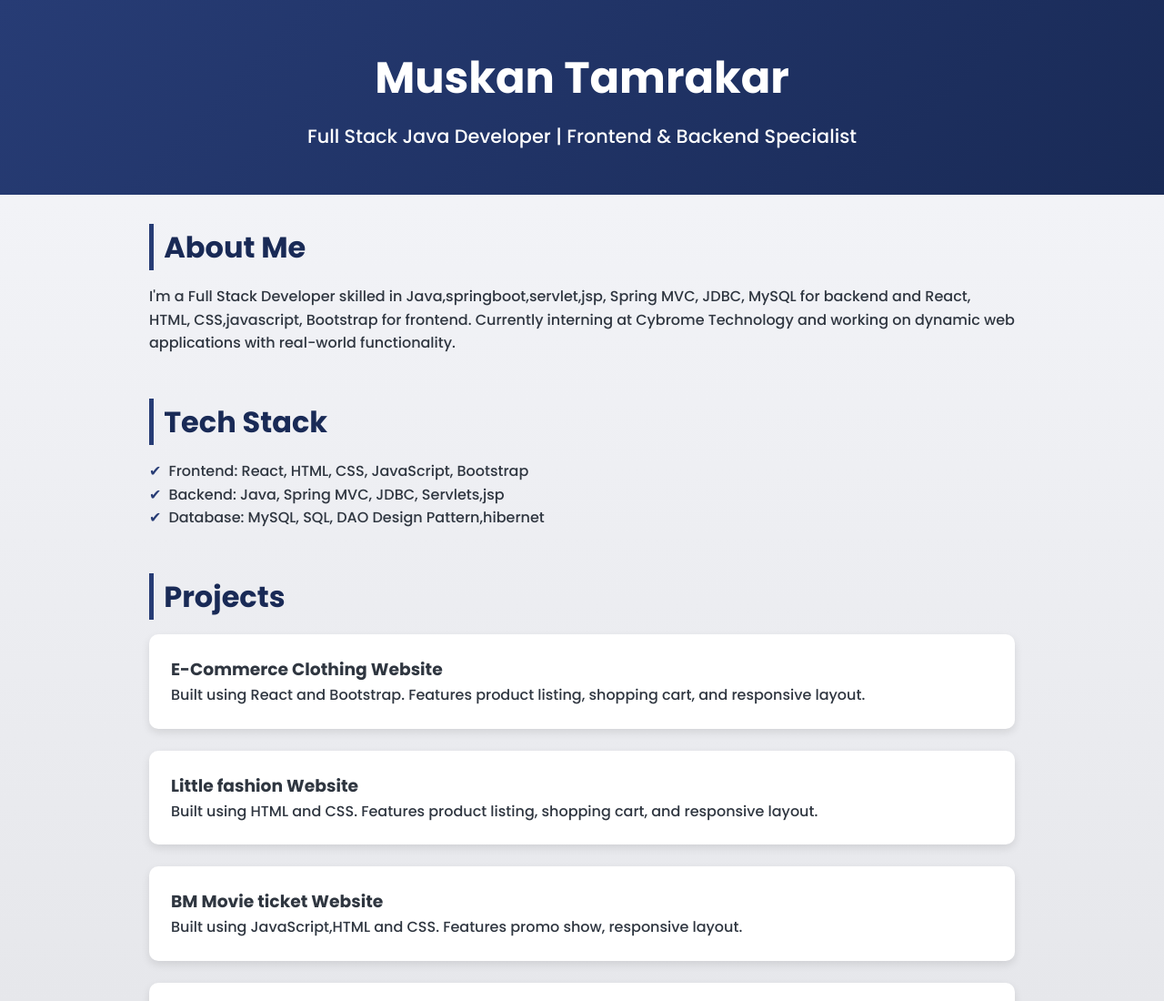
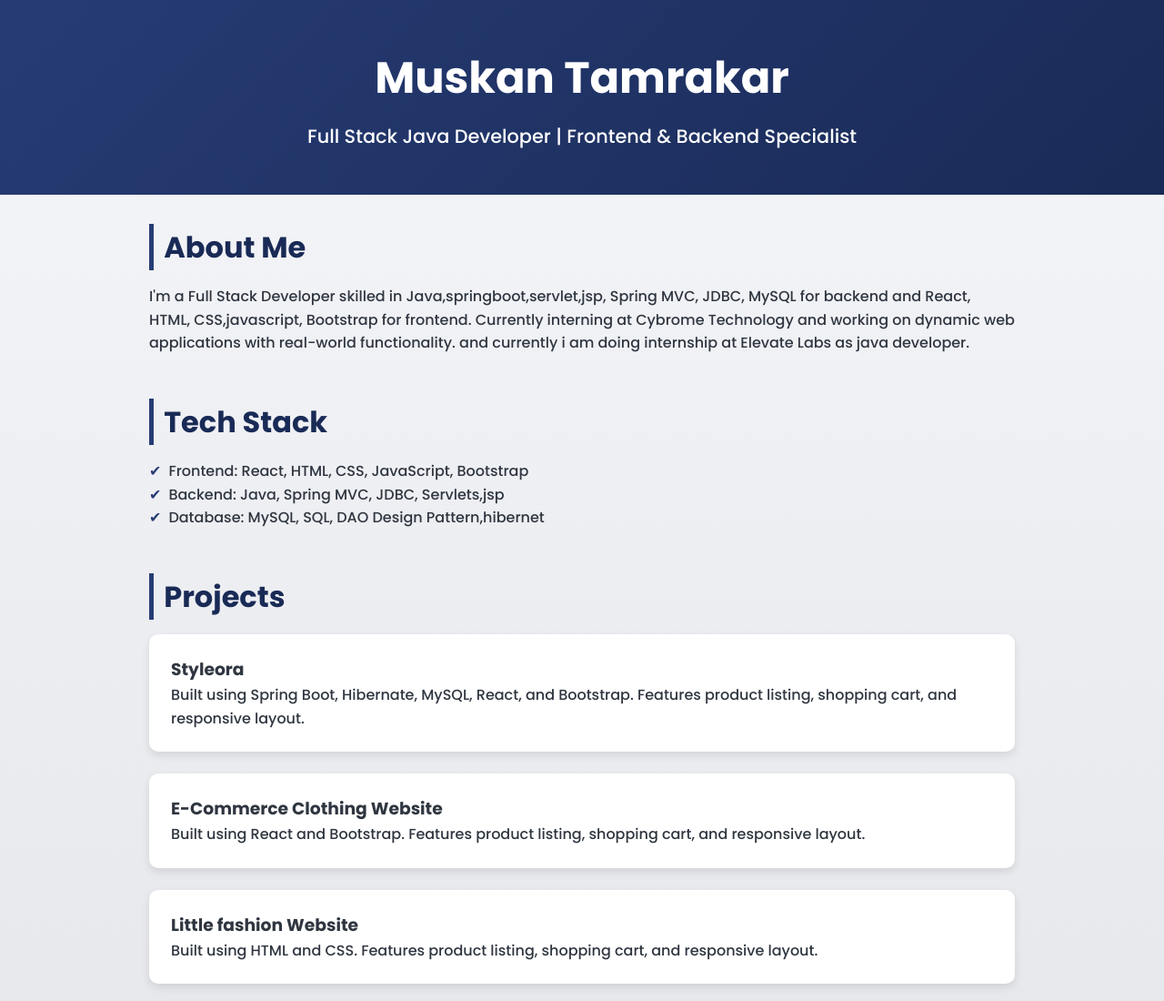
Before and after one commit to Muskantam26/Portfolio, a plain HTML site: page index.html in a window 1280 px wide. Shown: the top 1100 px of the page at 91% size. Drawn offline with Linux system fonts and the light colour scheme.

Commit message:
Updation

```diff
--- a/index.html
+++ b/index.html
@@ -146,7 +146,7 @@
       <h2>About Me</h2>
       <p>
         I'm a Full Stack Developer skilled in Java,springboot,servlet,jsp, Spring MVC, JDBC, MySQL for backend and React, HTML, CSS,javascript, Bootstrap for frontend.
-        Currently interning at Cybrome Technology and working on dynamic web applications with real-world functionality.
+        Currently interning at Cybrome Technology and working on dynamic web applications with real-world functionality. and currently i am doing internship at Elevate Labs as java developer.
       </p>
     </section>
 
@@ -161,6 +161,11 @@
 
     <section>
       <h2>Projects</h2>
+
+        <div class="project">
+    <h3>Styleora</h3>
+    <p>Built using Spring Boot, Hibernate, MySQL, React, and Bootstrap. Features product listing, shopping cart, and responsive layout.</p>
+  </div>
       <div class="project">
         <h3>E-Commerce Clothing Website</h3>
         <p>Built using React and Bootstrap. Features product listing, shopping cart, and responsive layout.</p>
```
